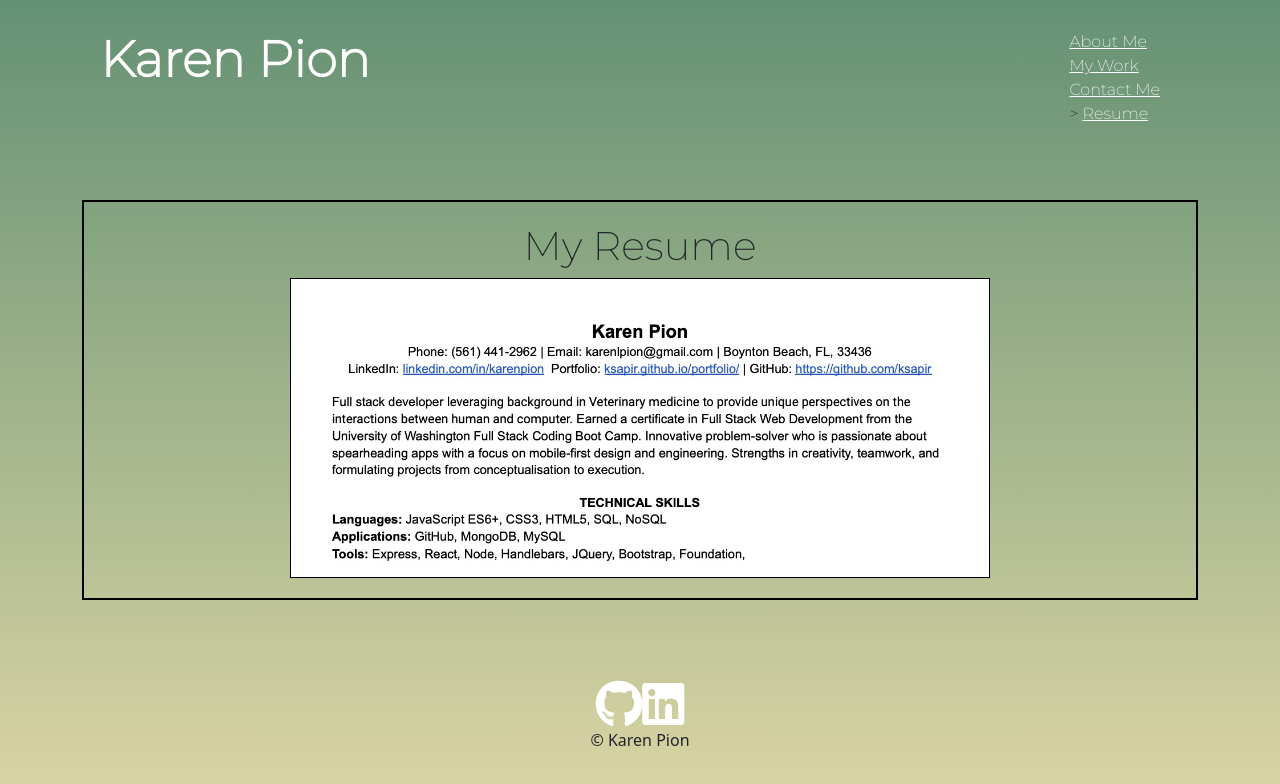
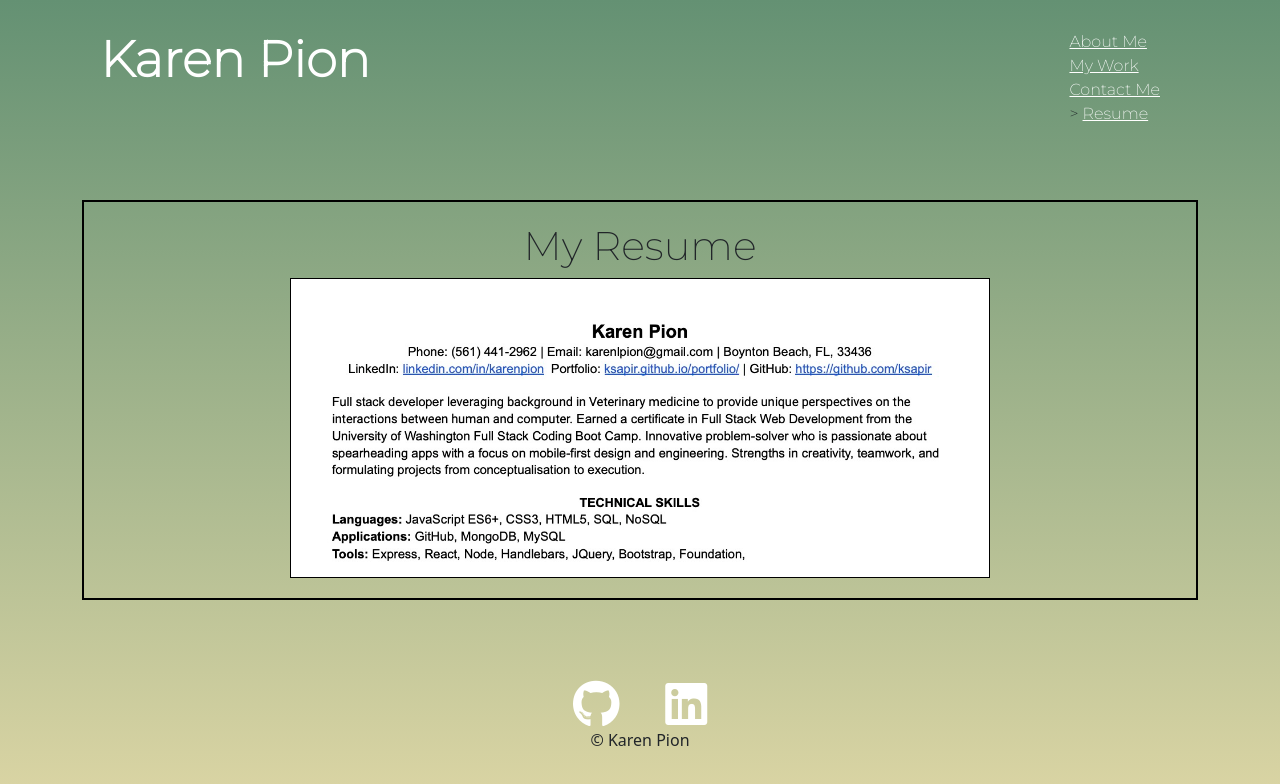
Before and after one commit to ksapir/react-portfolio, a React (Create React App) app: page /resume in a window 1280 px wide. Shown: the top 784 px of the page. Built offline with nearby package versions, Linux system fonts and the light colour scheme.

Commit message:
space between icons

```diff
--- a/src/components/Footer.js
+++ b/src/components/Footer.js
@@ -2,9 +2,9 @@ import React from 'react';
 
 const styles ={
     space: {
-        margin: '80px 600px 0px',
+        margin: '80px 550px 0px',
         display: 'flex',
-        justifyContent: 'center',
+        justifyContent: 'space-around',
     },
     center: {
         textAlign: 'center',
```
